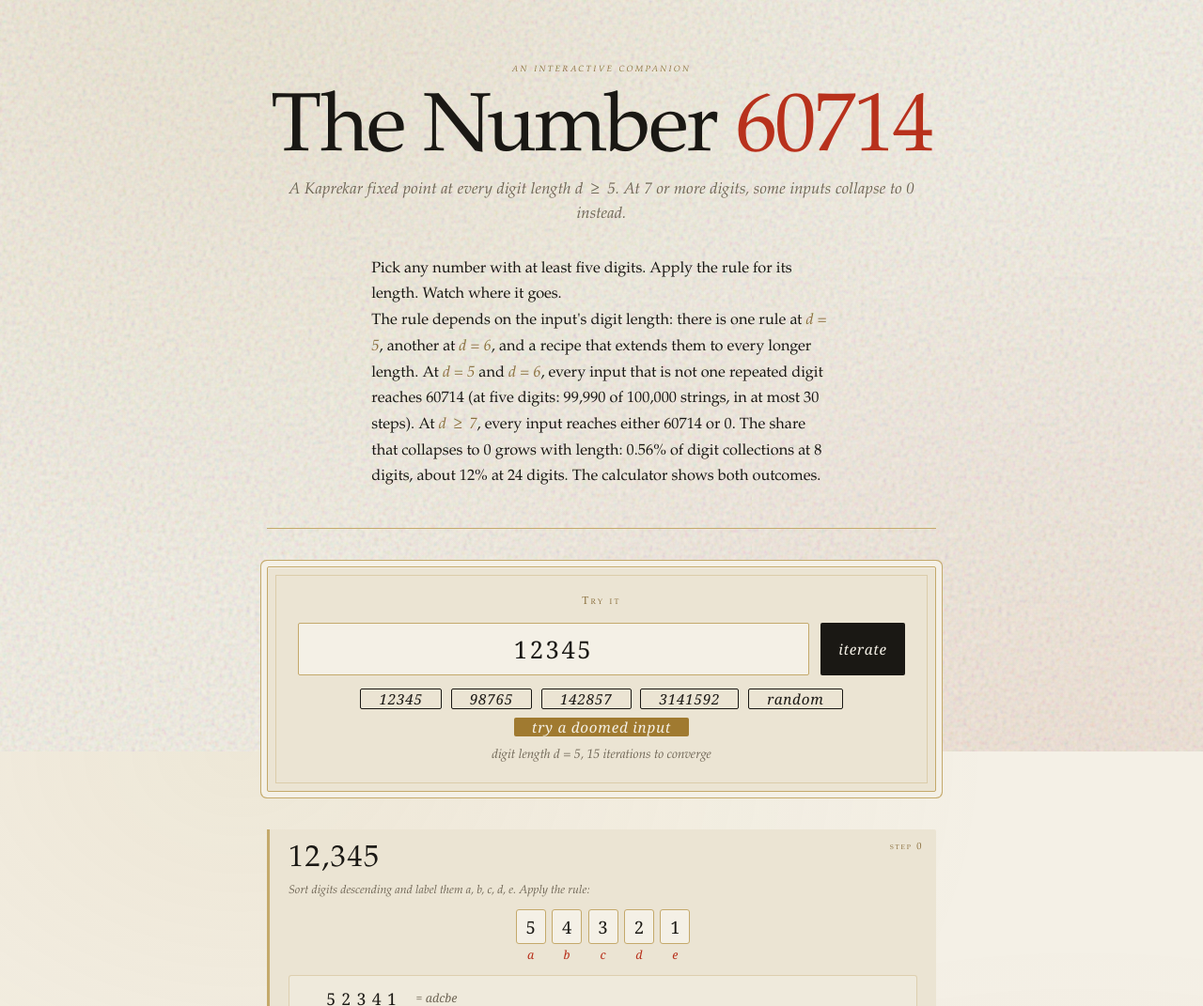
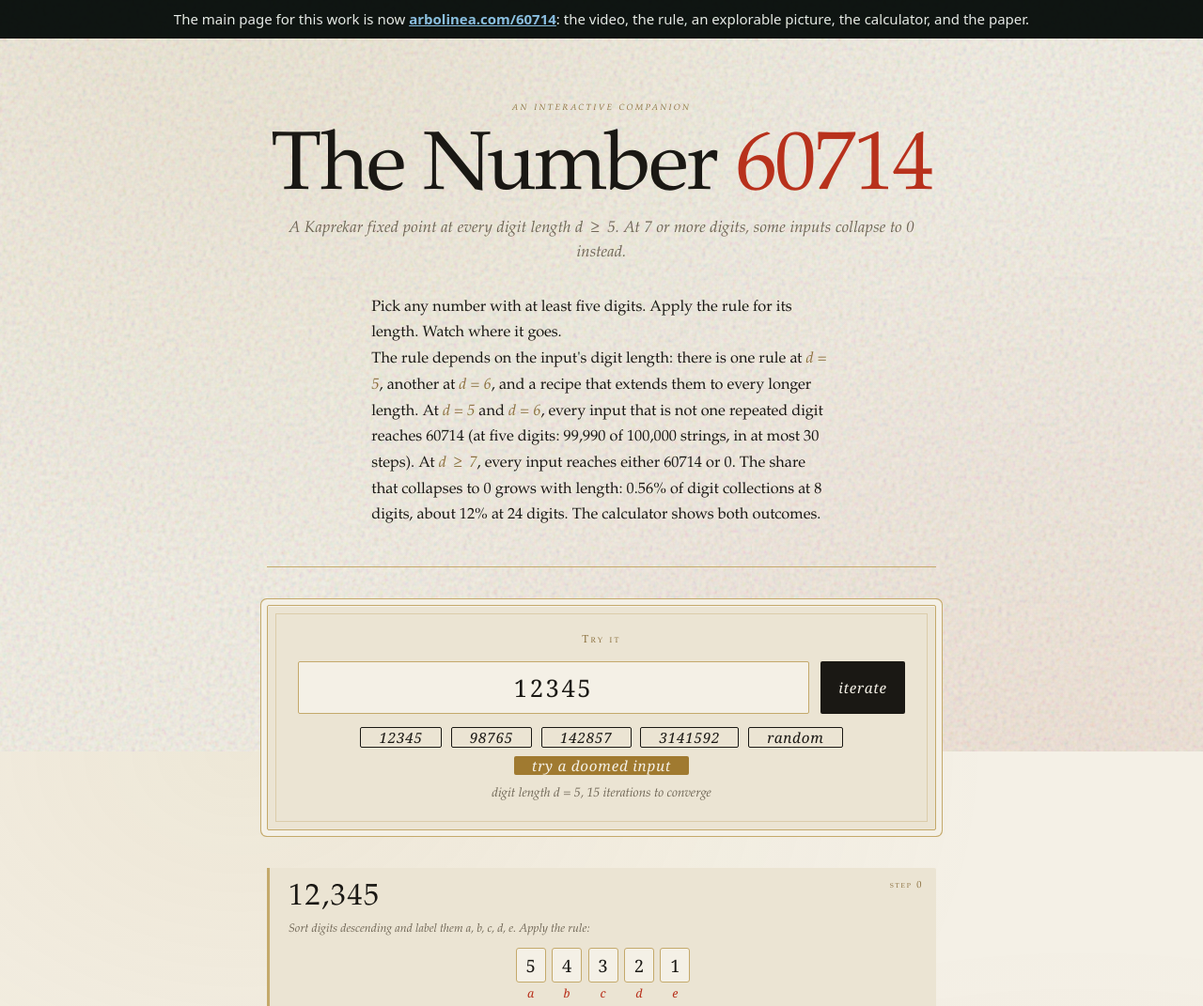
Before and after one commit to clayelmore/Kaprekar-60714, a plain HTML site: page 60714_calculator.html in a window 1280 px wide. Shown: the top 1071 px of the page at 94% size. Drawn offline with Linux system fonts and the light colour scheme.

Commit message:
Point the pages, calculators, and README to arbolinea.com/60714
Co-Authored-By: Claude Fable 5.2 <noreply@anthropic.com>

```diff
--- a/60714_calculator.html
+++ b/60714_calculator.html
@@ -579,6 +579,7 @@
 </style>
 </head>
 <body>
+<div style="background:#0f1512;color:#eff3ee;text-align:center;padding:10px 16px;font:15px/1.4 system-ui,sans-serif">The main page for this work is now <a href="https://arbolinea.com/60714/" style="color:#8fc6e8;font-weight:600">arbolinea.com/60714</a>: the video, the rule, an explorable picture, the calculator, and the paper.</div>
 
 <div class="grain"></div>
 
@@ -617,13 +618,13 @@
   <div class="about">
     <p>The number <strong>60714</strong> is a fixed point of an explicit family of permutation-pair rules built from its native rule at <em>d = 5</em>, with the family extending to every higher digit length by appending pairs of coefficients that sum to zero. The fixed-point equation K(60714) = 60714 holds at every d ≥ 5.</p>
 
-    <p><strong>What is proved.</strong> At <strong>d = 5 and d = 6</strong>, every input that is not one repeated digit reaches 60714. At <strong>d ≥ 7</strong>, every input reaches 60714 or 0. The inputs that reach 0 form the <strong>escape class</strong>: the <strong>block-aligned multisets</strong>, which the rule sends to 0 in one step, and the inputs whose orbits land on them. The escape class is characterized exactly, but it is not small: its share grows with length, from 0.56% of digit collections at 8 digits to about 12% at 24 digits (computed).</p>
+    <p><strong>What is shown.</strong> At <strong>d = 5 and d = 6</strong>, every input that is not one repeated digit reaches 60714. At <strong>d ≥ 7</strong>, every input reaches 60714 or 0. The inputs that reach 0 form the <strong>escape class</strong>: the <strong>block-aligned multisets</strong>, which the rule sends to 0 in one step, and the inputs whose orbits land on them. The escape class is characterized exactly, but it is not small: its share grows with length, from 0.56% of digit collections at 8 digits to about 12% at 24 digits (computed).</p>
 
     <p>Kaprekar's constant 6174 is reached from every 4-digit input that is not one repeated digit; his rule has no fixed endpoint at 5 digits. If the rule is allowed to change with the length (here, by appending pairs of coefficients that sum to zero), 60714, the digits of 6174 plus a zero, stays a fixed point at every length, with the escape class above at 7 digits and more.</p>
 
     <p style="font-style: italic; font-size: 0.85em; color: var(--soft); margin-top: 0.5em;">This calculator is a pedagogical companion to the paper, not a formal verifier. It demonstrates the iteration on individual inputs; the formal claims of the paper are established by the Python scripts and proofs in the repository.</p>
 
-    <p>The paper: <a href="paper_hierarchy.pdf">The Digits of 6174 at Every Length (PDF)</a> (Theorem 4.1 and Definition 4.6). Scripts and data: <a href="https://github.com/clayelmore/Kaprekar-60714" target="_blank" rel="noopener">github.com/clayelmore/Kaprekar-60714</a></p>
+    <p>The paper: <a href="paper_hierarchy.pdf">The Digits of 6174 at Every Length (PDF)</a> (Theorem 4.1 and Definition 4.6). More about the result: <a href="https://arbolinea.com/60714/">arbolinea.com/60714</a>. Scripts and data: <a href="https://github.com/clayelmore/Kaprekar-60714">github.com/clayelmore/Kaprekar-60714</a>.</p>
   </div>
 
   <div class="ornament">⁂</div>
--- a/index.html
+++ b/index.html
@@ -486,8 +486,10 @@
     * { animation: none !important; transition: none !important; }
   }
 </style>
+<link rel="canonical" href="https://arbolinea.com/60714/">
 </head>
 <body>
+<div style="background:#0f1512;color:#eff3ee;text-align:center;padding:10px 16px;font:15px/1.4 system-ui,sans-serif">The main page for this work is now <a href="https://arbolinea.com/60714/" style="color:#8fc6e8;font-weight:600">arbolinea.com/60714</a>: the video, the rule, an explorable picture, the calculator, and the paper.</div>
 <main>
 
   <!-- ═══════════ HERO ═══════════ -->
@@ -768,13 +770,13 @@
   year   = {2026},
   month  = nov,
   note   = {Unpublished manuscript.
-            https://github.com/clayelmore/Kaprekar-60714}
+            https://arbolinea.com/60714/}
 }</div>
   </section>
 
   <!-- ═══════════ FOOTER ═══════════ -->
   <footer>
-    <p>By Clay Elmore · <a href="https://github.com/clayelmore/Kaprekar-60714">github</a></p>
+    <p>By Clay Elmore · <a href="https://arbolinea.com/60714/">arbolinea.com/60714</a> · <a href="https://github.com/clayelmore/Kaprekar-60714">github</a></p>
     <p style="margin-top: 0.5rem;">The questions and the direction are ours. The computation, checking, and drafting were done with AI models, Anthropic's Claude and OpenAI's ChatGPT, used as research tools. No human mathematician has refereed the results.</p>
     <p style="margin-top: 0.5rem; opacity: 0.7;">Set in EB Garamond &amp; JetBrains Mono.</p>
   </footer>
```
Also changed, not shown: about-the-paper.html (+1 -0 lines), kaprekar_calculator.html (+1 -0 lines), 2 other files.
